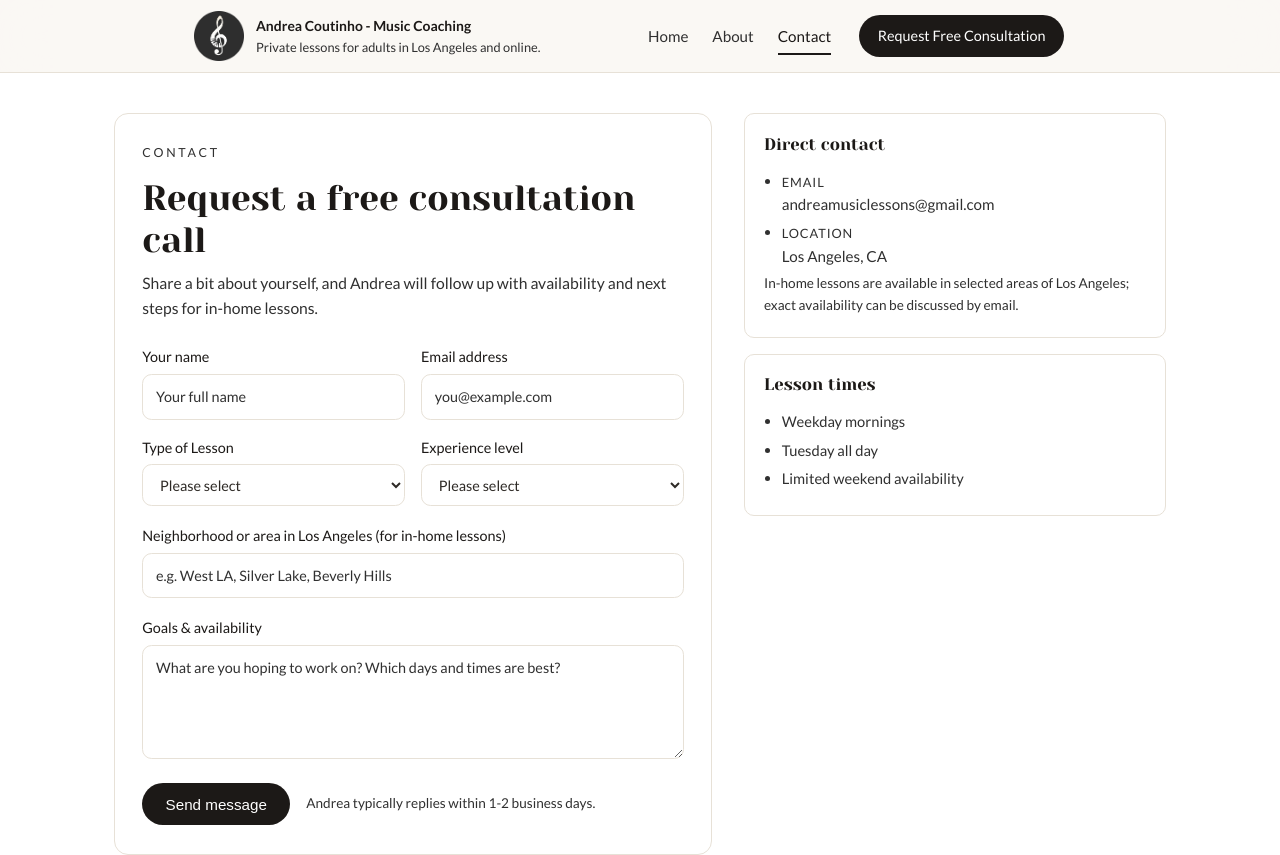
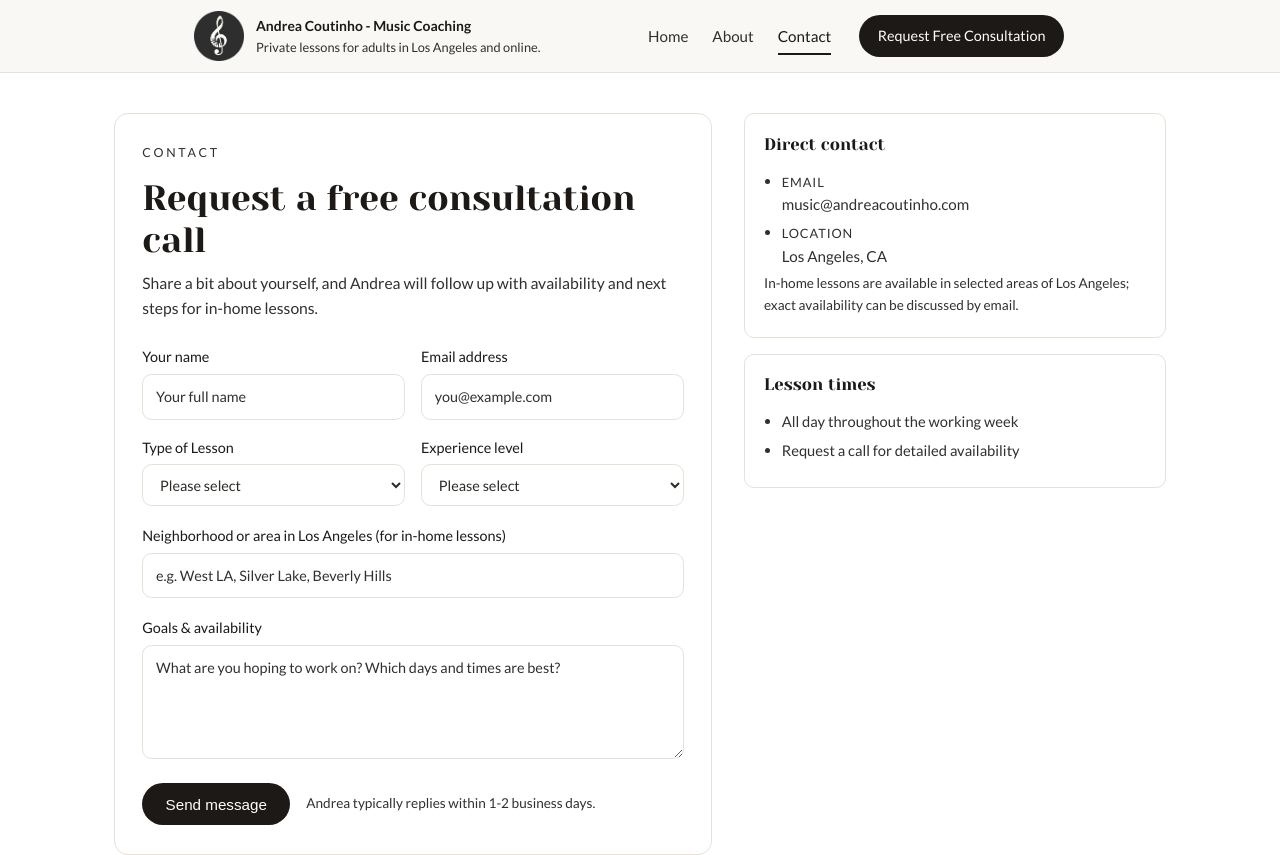
Before and after one commit to elemets/andreasmusiclessons, a React (Vite) app: page /contact in a window 1280 px wide. Shown: the top 855 px of the page. Built offline with nearby package versions, Linux system fonts and the light colour scheme; the HTML template or start-up script is replaced by a standard one.

Commit message:
Updating email and lesson times

```diff
--- a/src/pages/Contact.tsx
+++ b/src/pages/Contact.tsx
@@ -122,8 +122,8 @@ const Contact: React.FC = () => {
             {status === 'error' && (
               <p className="status-message status-error">
                 Something went wrong. Please try again or email Andrea directly at{' '}
-                <a href="mailto:andreamusiclessons@gmail.com">
-                  andreamusiclessons@gmail.com
+                <a href="mailto:music@andreacoutinho.com">
+                  music@andreacoutinho.com
                 </a>
                 .
               </p>
@@ -138,10 +138,10 @@ const Contact: React.FC = () => {
               <li>
                 <span className="detail-label">Email</span>
                 <a
-                  href="mailto:andreamusiclessons@gmail.com"
+                  href="mailto:music@andreacoutinho.com"
                   className="detail-link"
                 >
-                  andreamusiclessons@gmail.com
+                  music@andreacoutinho.com
                 </a>
               </li>
               <li>
@@ -158,9 +158,8 @@ const Contact: React.FC = () => {
           <div className="card">
             <h2 className="card-title">Lesson times</h2>
             <ul className="bullet-list">
-              <li>Weekday mornings</li>
-              <li>Tuesday all day</li>
-              <li>Limited weekend availability</li>
+              <li>All day throughout the working week</li>
+              <li>Request a call for detailed availability</li>
             </ul>
           </div>
         </aside>
```
